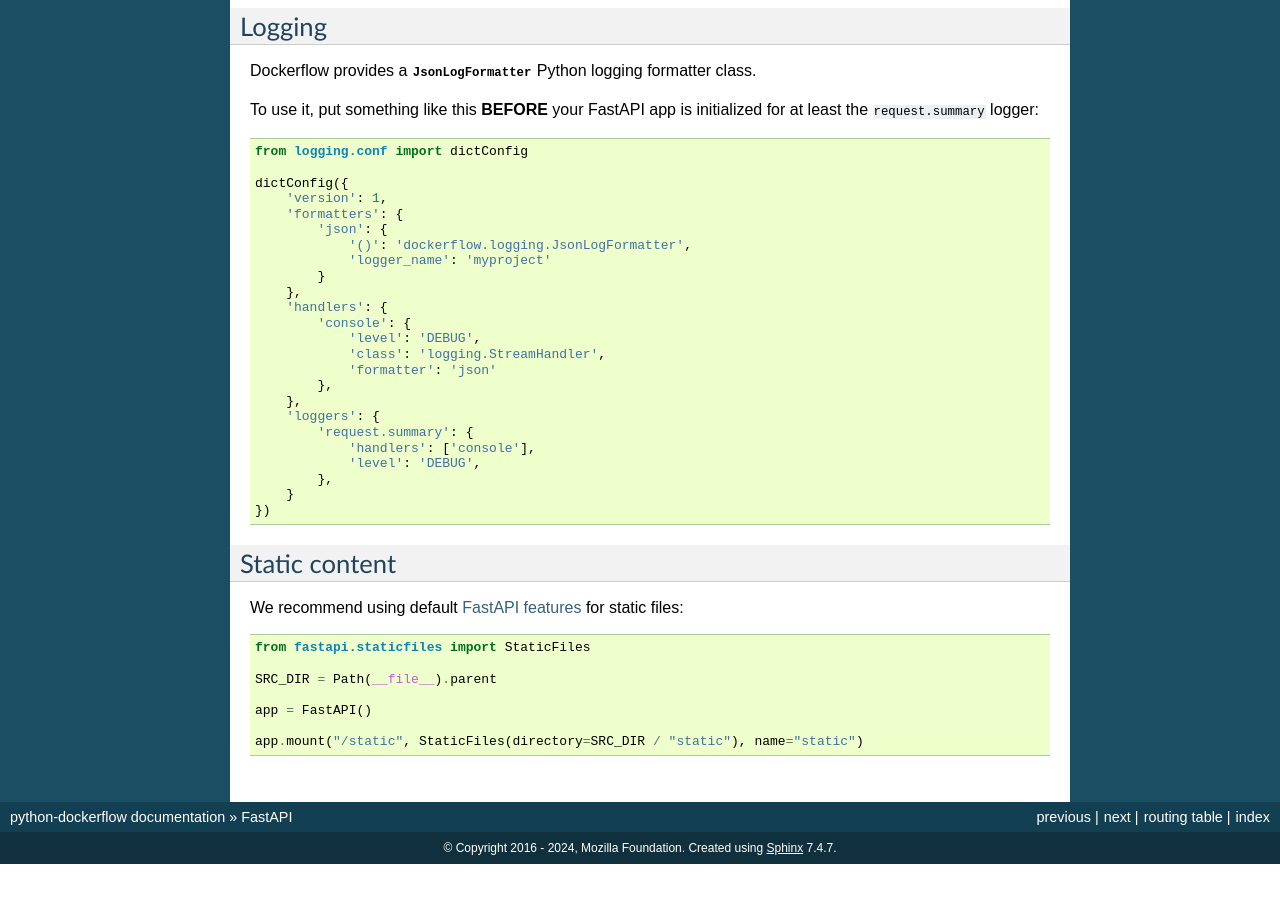
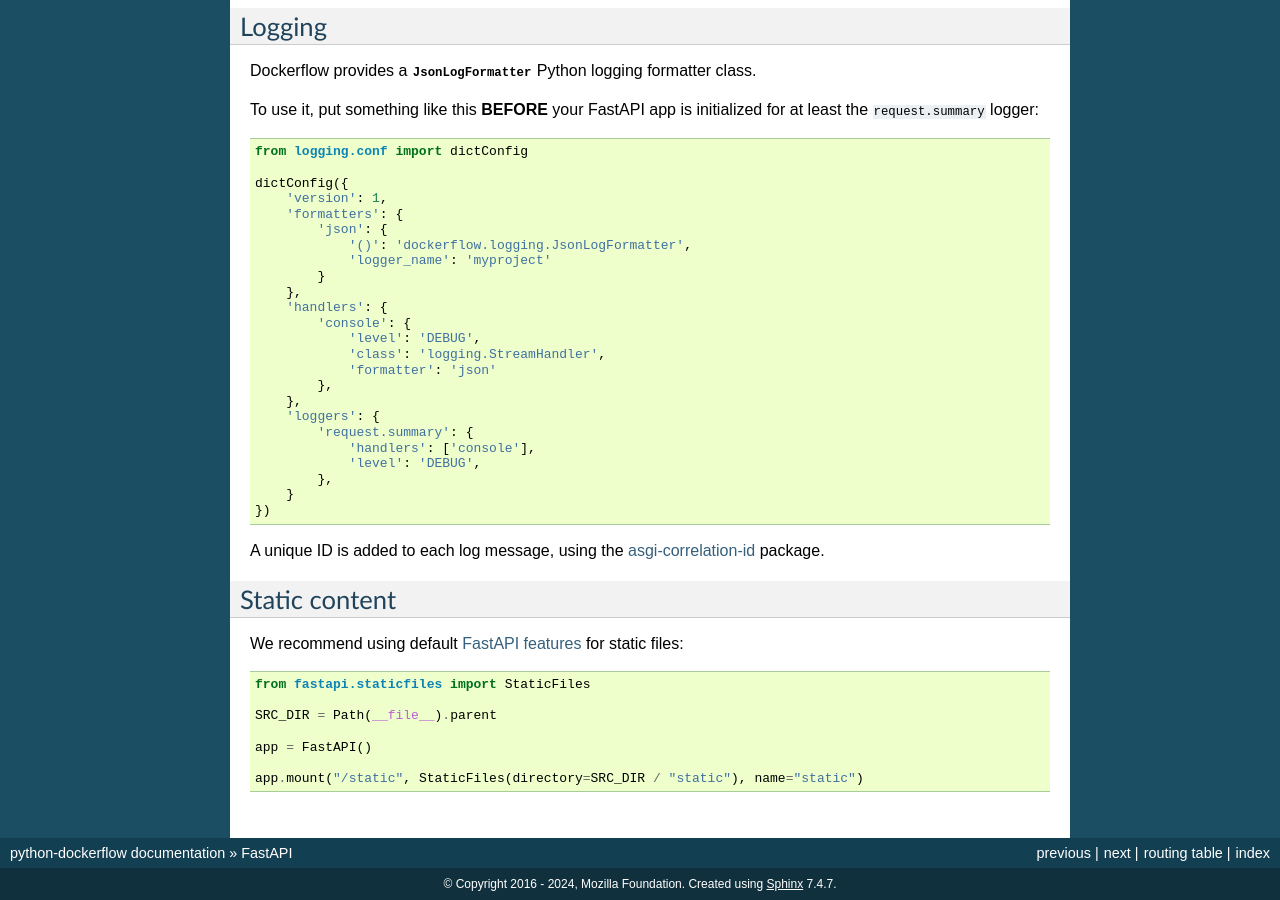
Before and after one commit to mozilla-services/python-dockerflow, a Sphinx documentation site: the page built from docs/fastapi.rst, in a window 1280 px wide and 900 px high, scrolled down 3839 px. Built offline with Sphinx 7.4.7, drawn with Linux system fonts in a browser that asks for light colours; before the commit the page ends 4703 px from its top, so only the background shows below that; some of the changed text lies outside the part shown.

Commit message:
Add mention in docs

```diff
--- a/docs/fastapi.rst
+++ b/docs/fastapi.rst
@@ -44,7 +44,7 @@ To install ``python-dockerflow``'s FastAPI support please follow these steps:
      app = FastAPI()
      app.include_router(router)
      app.add_middleware(MozlogRequestSummaryLogger)
-     app.add_middleware(CorrelationIdMiddleware)
+     app.add_middleware(CorrelationIdMiddleware)  # see snok/asgi-correlation-id
 
 #. Make sure the app root path is set correctly as this will be used
    to locate the ``version.json`` file that is generated by
@@ -308,6 +308,9 @@ for at least the ``request.summary`` logger:
         }
     })
 
+
+A unique ID is added to each log message, using the `asgi-correlation-id <https://github.com/snok/asgi-correlation-id>`_ package.
+
 .. _fastapi-static:
 
 Static content
```
